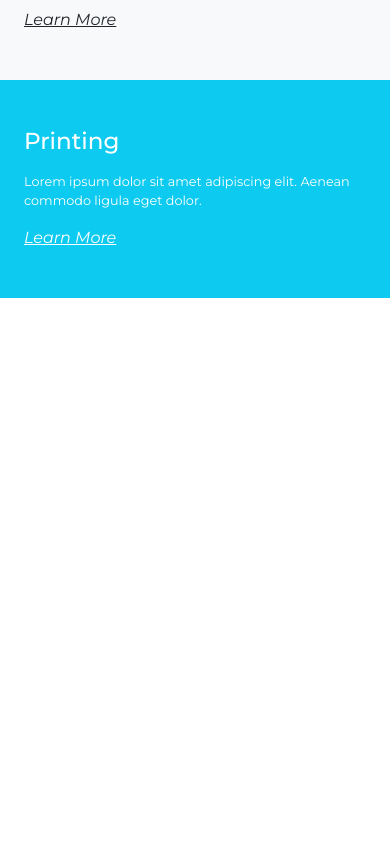
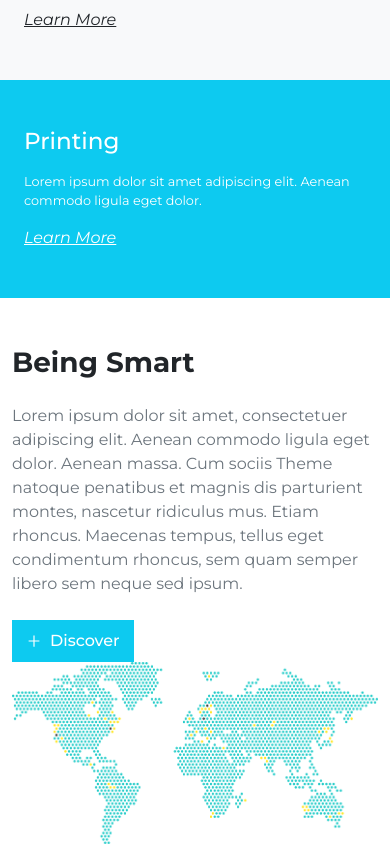
Before and after one commit to bigNath500/Pixlers, a React (Create React App) app: page / in a window 390 px wide. Shown: the part 1200-2044 px from the top of the page. Before the commit the page ends 1498 px from the top, so only its background shows below. Built offline with nearby package versions, Linux system fonts and the light colour scheme.

Commit message:
created new component Working on mobile UI design.

```diff
--- /dev/null
+++ b/src/Components/Being Smart/Smart.js
@@ -0,0 +1,34 @@
+import React from 'react'
+import { Container, Row, Col, Button } from 'react-bootstrap'
+import * as aiIcons from 'react-icons/ai'
+import MapImg from '../../assets/Images/h1-single-img-1.png'
+
+const Smart = () => {
+    return (
+        <>
+            <Container className='mt-5'>
+                <Row>
+                    <Col md={5}>
+                        <div>
+                            <h1 className='fw-bold'>Being Smart</h1>
+
+                            <p className='text-muted mt-4'>
+                                Lorem ipsum dolor sit amet, consectetuer adipiscing elit. Aenean commodo ligula eget dolor. Aenean massa. Cum sociis Theme natoque penatibus et magnis dis parturient montes, nascetur ridiculus mus. Etiam rhoncus. Maecenas tempus, tellus eget condimentum rhoncus, sem quam semper libero sem neque sed ipsum.
+                            </p>
+
+                            <Button variant='info' className='mt-4 text-white btn-lg d-flex align-items-center'><aiIcons.AiOutlinePlus className='me-2' /> Discover</Button>
+                        </div>
+                    </Col>
+
+                    <Col md={7}>
+                        <div>
+                            <img src={MapImg} width="100%" alt="map svg" />
+                        </div>
+                    </Col>
+                </Row>
+            </Container>
+        </>
+    )
+}
+
+export default Smart
--- a/src/Pages/Home/Home.js
+++ b/src/Pages/Home/Home.js
@@ -2,6 +2,7 @@ import React from 'react'
 import Navbar from '../../Components/Navbar/Navbar'
 import Hero from '../../Components/Hero/Carousel'
 import Service from '../../Components/Hero/Service'
+import Smart from '../../Components/Being Smart/Smart'
 
 const Home = () => {
     return (
@@ -12,6 +13,7 @@ const Home = () => {
             {/* hero */}
             <Hero />
             <Service />
+            <Smart />
         </>
     )
 }
```
